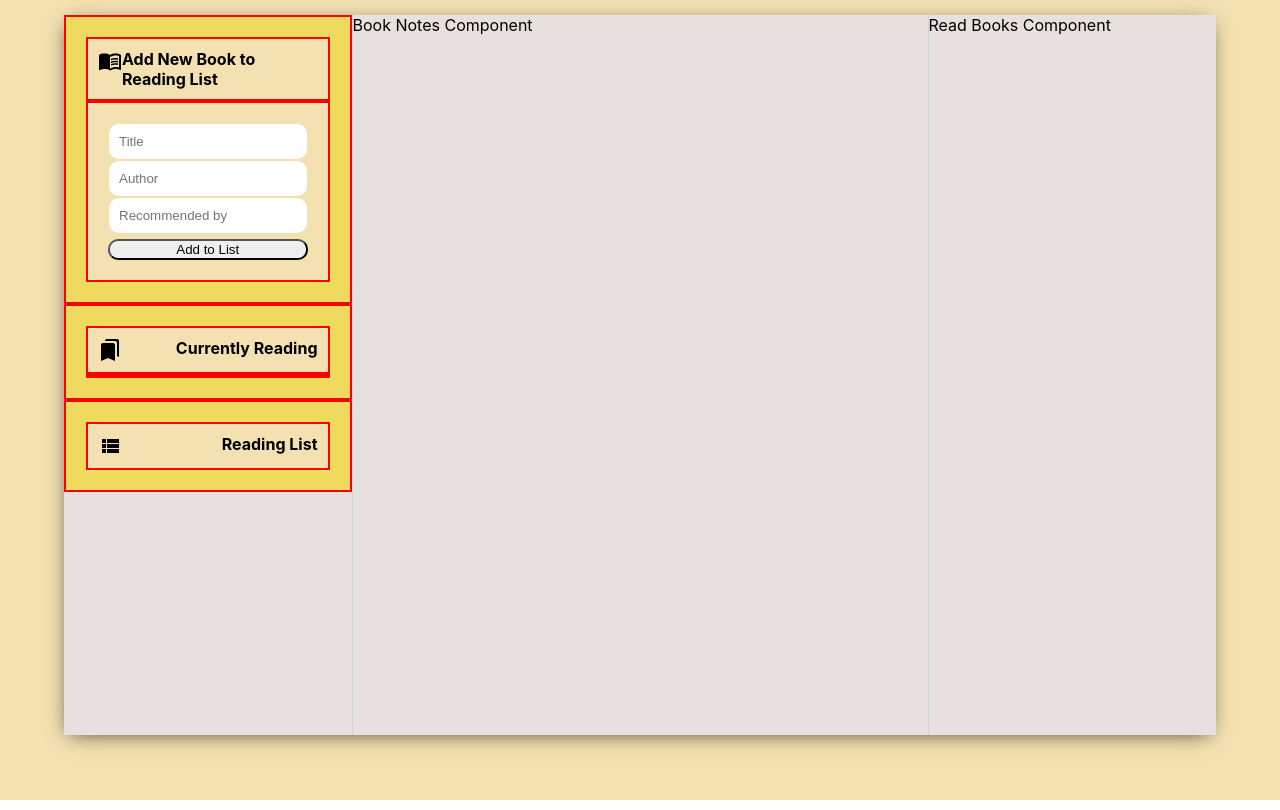
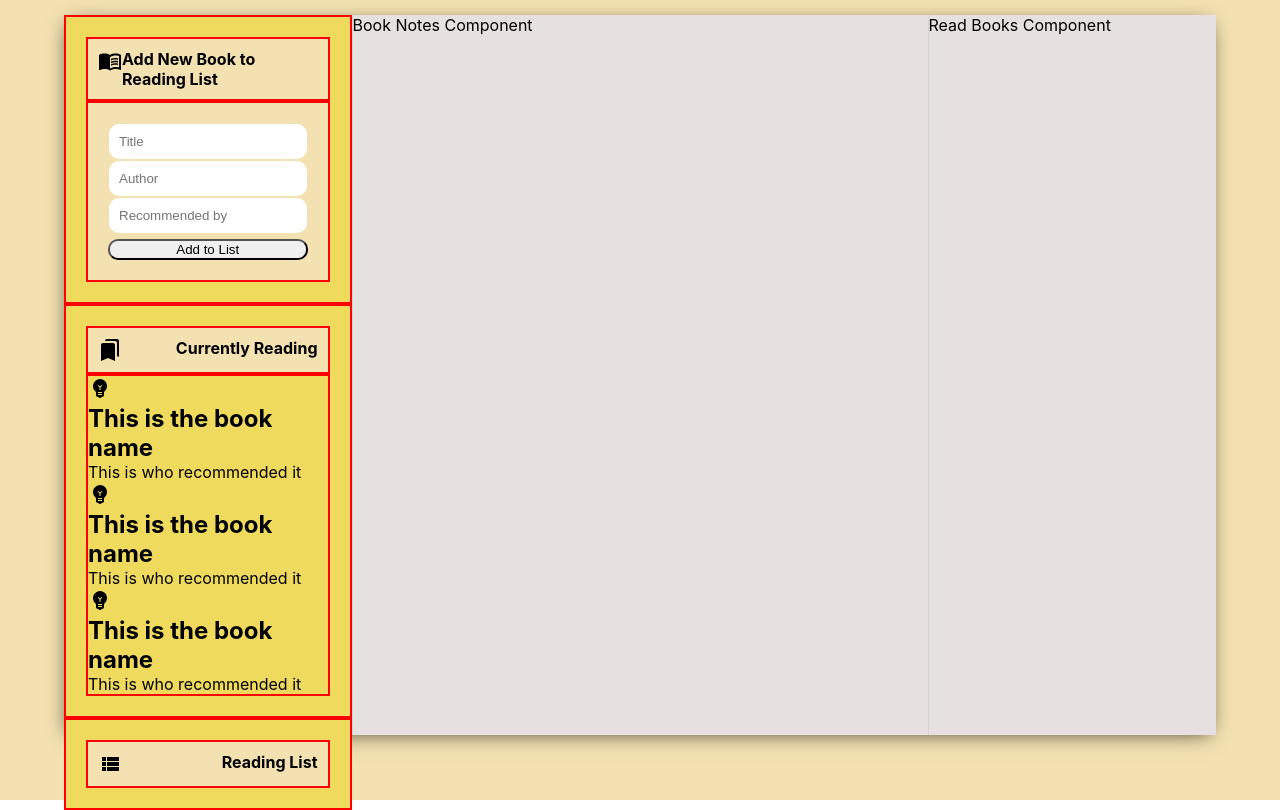
Before and after one commit to adospinoiu/MERN_Reading_List, a React (Create React App) app in the folder reading_list-front-end/: page / in a window 1280 px wide. Built offline with nearby package versions, Linux system fonts and the light colour scheme.

Commit message:
Imported the sub-component into the main component of currently reading-section

```diff
--- a/reading_list-front-end/src/ReadingList.js
+++ b/reading_list-front-end/src/ReadingList.js
@@ -1,9 +1,12 @@
 import React from 'react';
 import './ReadingList.css';
+
+import CurrentlyReadingList from './CurrentlyReadingList';
 
 import MenuBookIcon from '@material-ui/icons/MenuBook';
 import BookmarksIcon from '@material-ui/icons/Bookmarks';
 import ViewListIcon from '@material-ui/icons/ViewList';
+
 
 function ReadingList() {
     return (
@@ -43,8 +46,9 @@ function ReadingList() {
                 </div>
 
                 <div className="currentlyreading__list">
-
-
+                    <CurrentlyReadingList />
+                    <CurrentlyReadingList />
+                    <CurrentlyReadingList />
                 </div>
 
 
```
